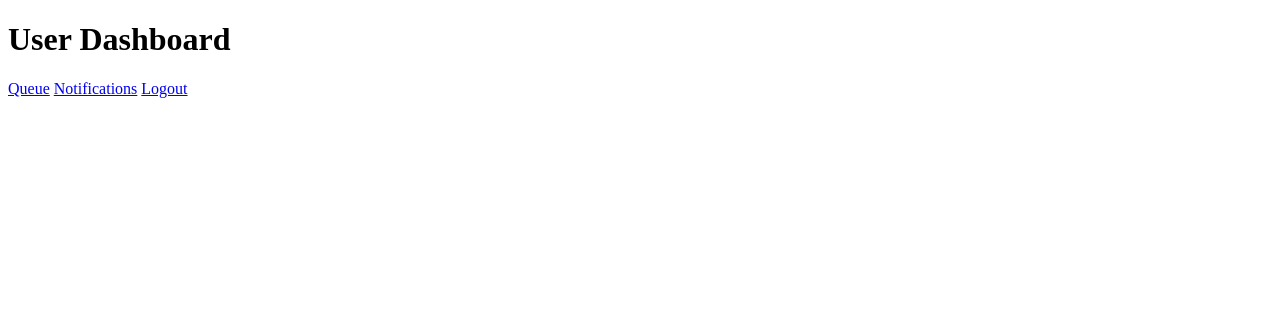
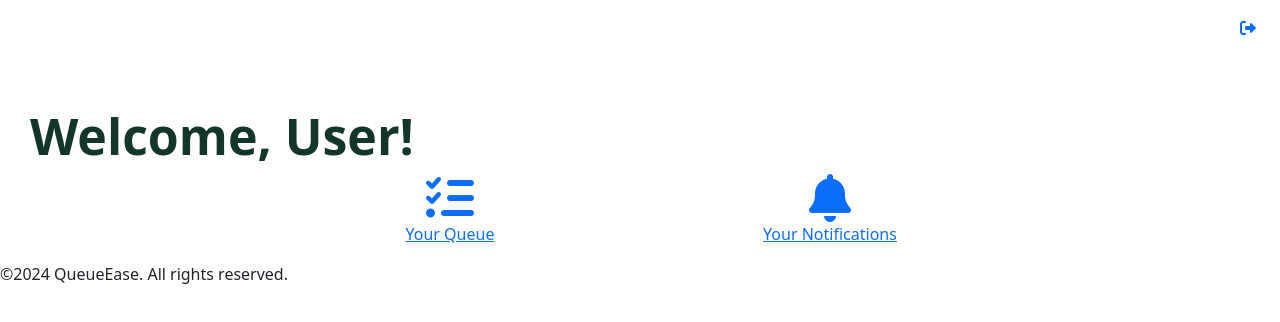
Before and after one commit to Jerome-Tegrado/QueueEase-Revised, a plain HTML site: page frontend/user-dashboard.html in a window 1280 px wide. Drawn offline with nearby package versions, Linux system fonts and the light colour scheme.

Commit message:
Updated user-dashboard.html

```diff
--- a/frontend/user-dashboard.html
+++ b/frontend/user-dashboard.html
@@ -4,16 +4,63 @@
   <meta charset="UTF-8">
   <meta name="viewport" content="width=device-width, initial-scale=1.0">
   <title>User Dashboard | QueueEase</title>
-  <link rel="stylesheet" href="css/styles.css">
+
+  <!-- Google Font: Poppins -->
+  <link href="https://fonts.googleapis.com/css2?family=Poppins:wght@400;600&display=swap" rel="stylesheet">
+
+  <!-- Bootstrap CSS -->
+  <link href="https://cdn.jsdelivr.net/npm/bootstrap@5.3.0-alpha1/dist/css/bootstrap.min.css" rel="stylesheet">
+
+  <!-- Font Awesome for icons -->
+  <link href="https://cdnjs.cloudflare.com/ajax/libs/font-awesome/6.0.0-beta3/css/all.min.css" rel="stylesheet">
+
+  <!-- Custom Stylesheet -->
+  <link rel="stylesheet" href="css/user-dashboard.css">
 </head>
 <body>
-  <header>
-    <h1>User Dashboard</h1>
-  </header>
-  <nav>
-    <a href="user-queue.html">Queue</a>
-    <a href="user-notifications.html">Notifications</a>
-    <a href="index.html">Logout</a>
+  <!-- Navigation Bar -->
+  <nav class="navbar navbar-expand-lg navbar-dark px-4">
+    <a class="navbar-brand" href="#">QueueEase</a>
+    <div class="collapse navbar-collapse">
+      <ul class="navbar-nav ms-auto">
+        <li class="nav-item">
+          <a href="index.html" class="logout-btn"><i class="fas fa-sign-out-alt"></i></a>
+        </li>
+      </ul>
+    </div>
   </nav>
+
+  <!-- Welcoming Message -->
+  <div class="welcome-message" style="padding-left: 30px; margin-top: 50px; max-width: 100%; width: 650px;">
+    <h3 style="color: #12372A; font-weight: 600; font-size: 50px;">Welcome, User!</h3>
+  </div>
+
+  <!-- Centered Icons with Labels -->
+  <div class="container icon-container">
+    <div class="row justify-content-center text-center">
+      <!-- Your Queue -->
+      <div class="col-md-4">
+        <a href="user-queue.html" class="icon-box">
+          <i class="fas fa-tasks fa-3x"></i>
+          <p>Your Queue</p>
+        </a>
+      </div>
+      <!-- Notifications -->
+      <div class="col-md-4">
+        <a href="user-notifications.html" class="icon-box">
+          <i class="fas fa-bell fa-3x"></i>
+          <p>Your Notifications</p>
+        </a>
+      </div>
+    </div>
+  </div>
+
+  <!-- Footer -->
+  <footer>
+    ©2024 QueueEase. All rights reserved.
+  </footer>
+
+  <!-- Bootstrap Bundle with Popper -->
+  <script src="https://cdn.jsdelivr.net/npm/bootstrap@5.3.0-alpha1/dist/js/bootstrap.bundle.min.js"></script>
 </body>
 </html>
```
